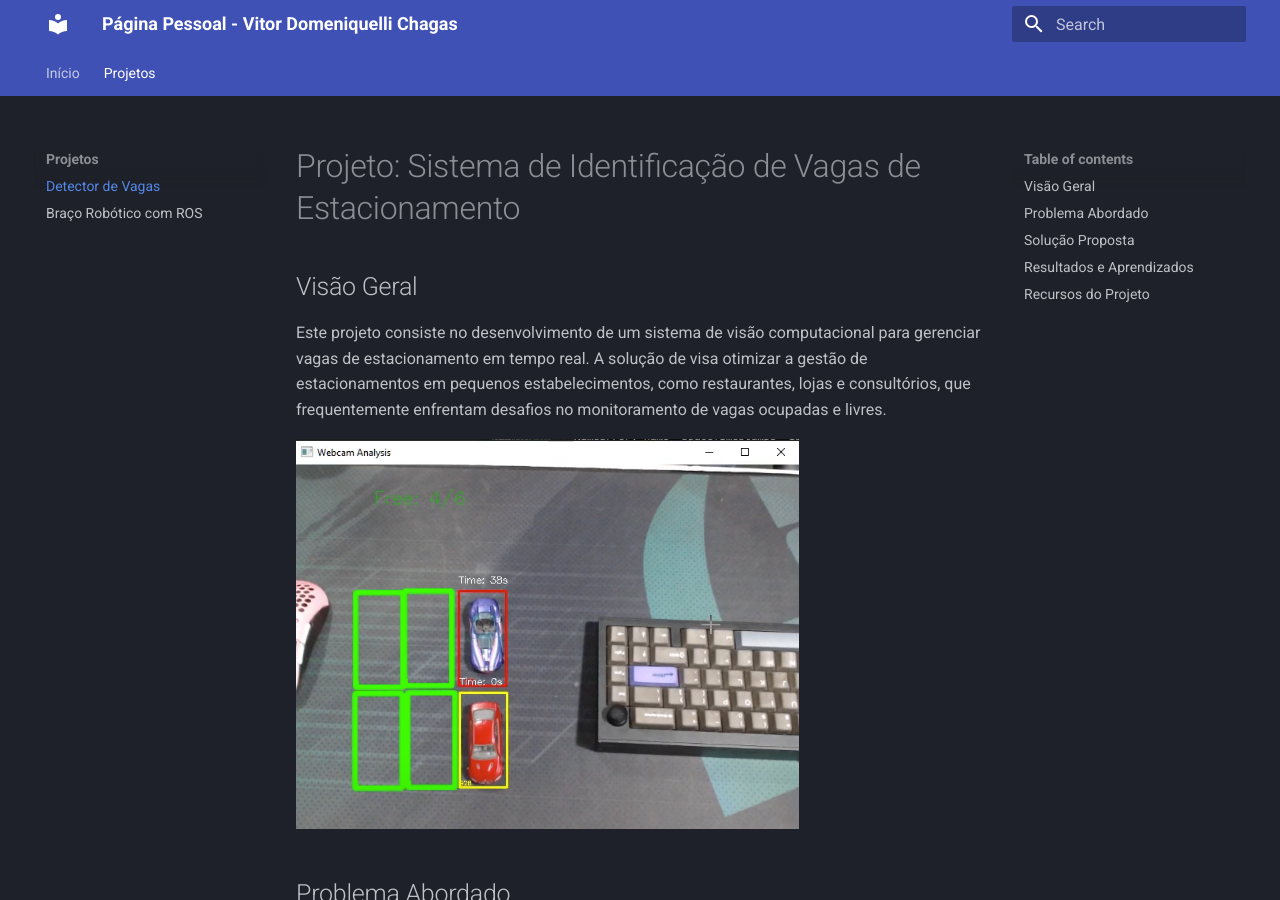
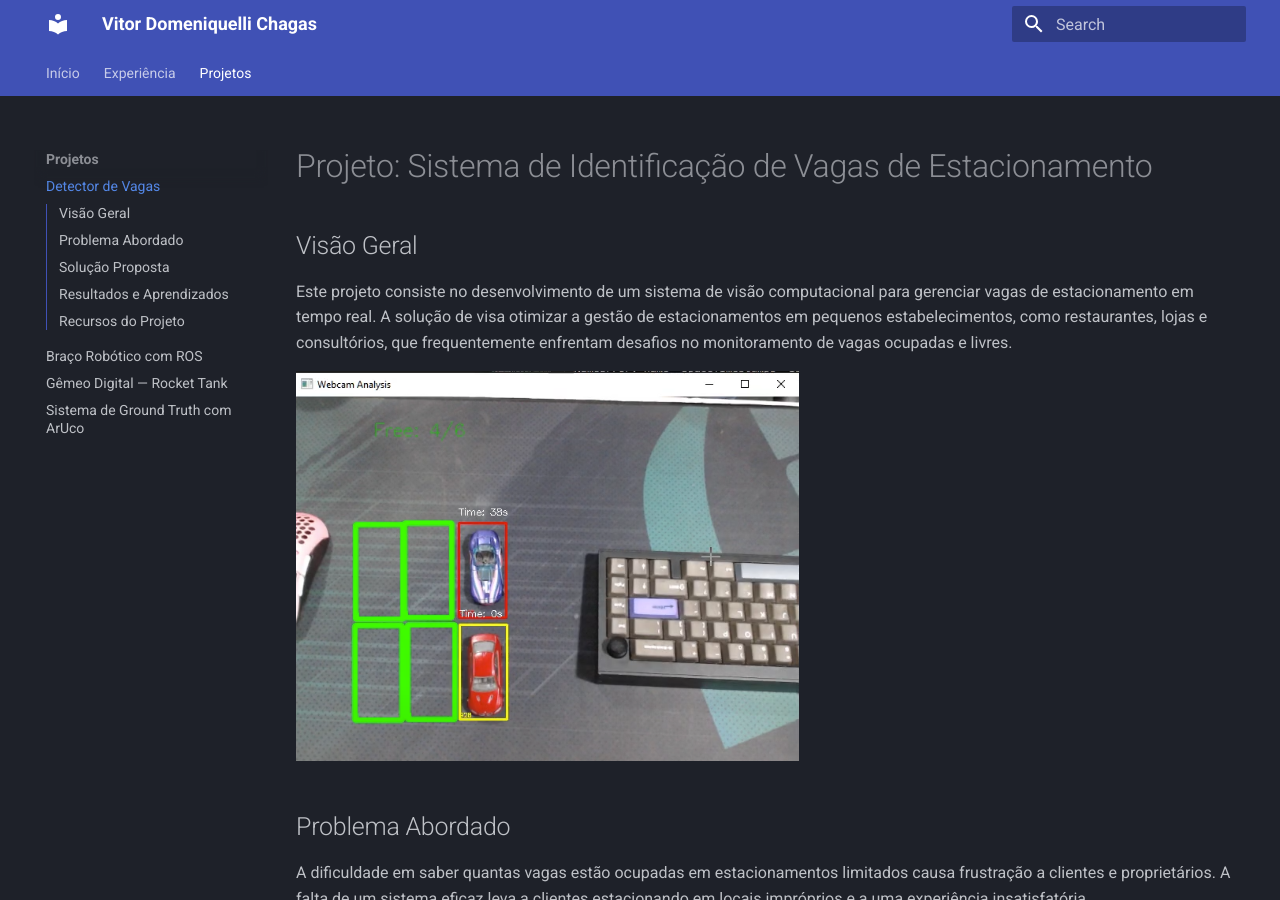
Before and after one commit to vitor-domeniquelli/vitor-domeniquelli.github.io, an MkDocs documentation site: the page built from docs/projetos/detector-de-vagas.md, in a window 1280 px wide and 900 px high. Built offline with MkDocs 1.6.1 and Material for MkDocs 9.7.7, drawn with Linux system fonts in a browser that asks for light colours.

Commit message:
Update site name and navigation in mkdocs.yml

```diff
--- a/mkdocs.yml
+++ b/mkdocs.yml
@@ -1,20 +1,21 @@
-# Nome do site que aparece no topo
-site_name: Página Pessoal - Vitor Domeniquelli Chagas
+site_name: Vitor Domeniquelli Chagas
 
-# Tema que vamos usar
 theme:
   name: material
   palette:
-    # Esquema de cores (pode ser 'default' para claro ou 'slate' para escuro)
     scheme: slate
     primary: indigo
     accent: indigo
   features:
-    - navigation.tabs # Adiciona navegação por abas
+    - navigation.tabs
+    - navigation.top
+    - toc.integrate
 
-# Configuração do menu de navegação
 nav:
   - 'Início': 'index.md'
+  - 'Experiência': 'experiencia.md'
   - 'Projetos':
     - 'Detector de Vagas': 'projetos/detector-de-vagas.md'
     - 'Braço Robótico com ROS': 'projetos/braco-robotico-ros.md'
+    - 'Gêmeo Digital — Rocket Tank': 'projetos/digital-twin-rocket-tank.md'
+    - 'Sistema de Ground Truth com ArUco': 'projetos/camera-ground-truth.md'
```
